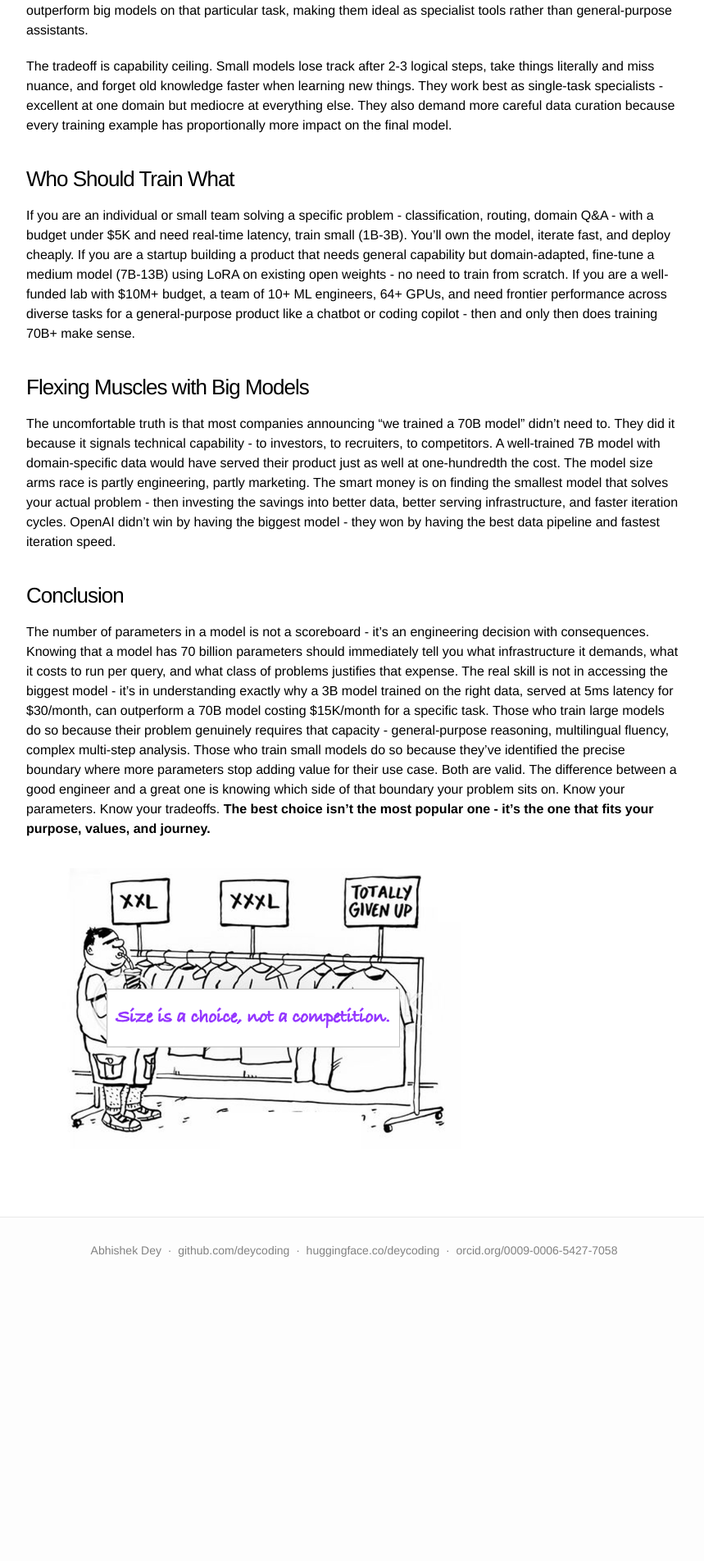
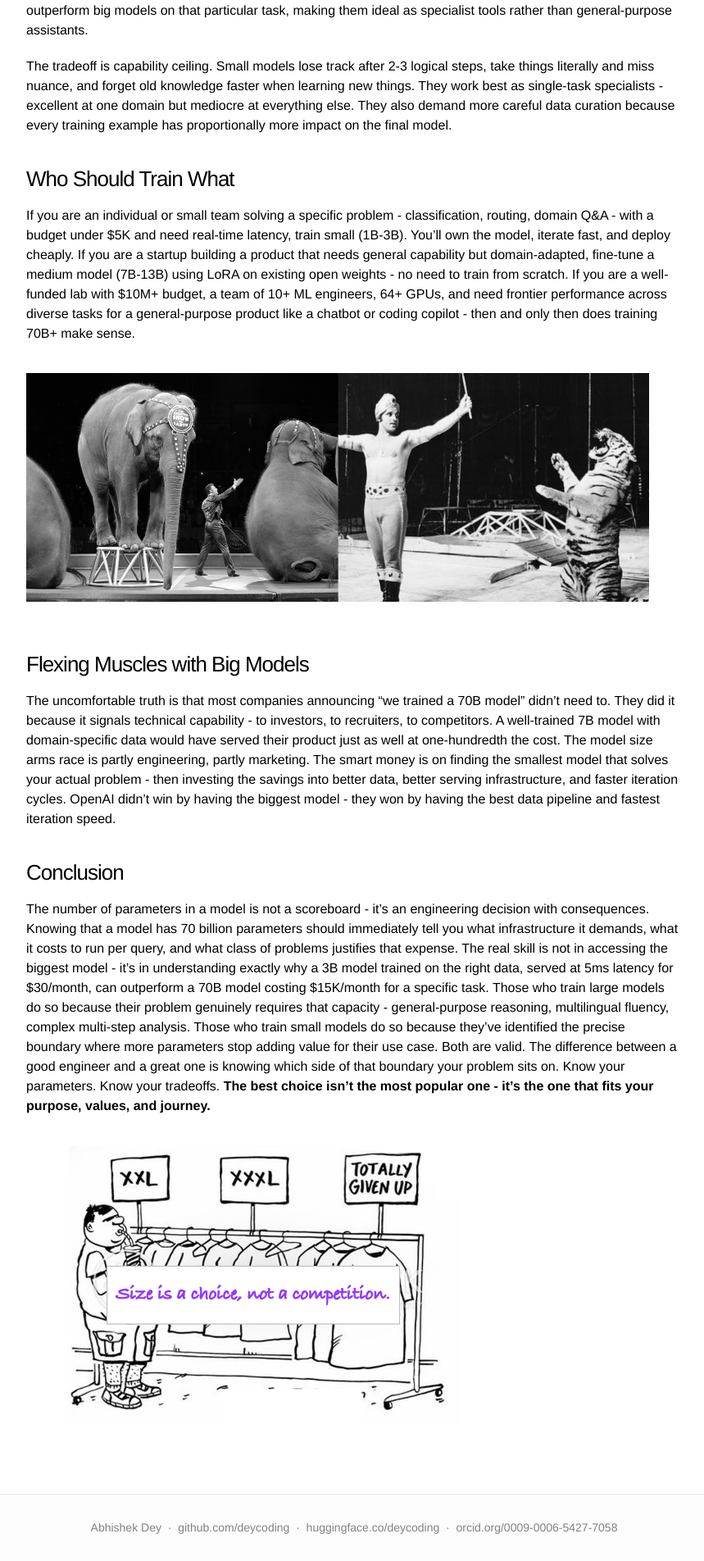
Before and after one commit to deycoding/deycoding.github.io, a Jekyll site: the page built from _posts/2026-06-15-what-does-70b-parameters-mean.md, in a window 1280 px wide. Shown: the part 4088-5992 px from the top of the page at 82% size, without its empty margins (208-1067 px from the left). Built offline with Jekyll 4.4.1, drawn with Linux system fonts in a browser that asks for light colours; before the commit the page ends 5654 px from its top, so only the background shows below that.

```diff
--- a/_posts/2026-06-15-what-does-70b-parameters-mean.md
+++ b/_posts/2026-06-15-what-does-70b-parameters-mean.md
@@ -86,6 +86,8 @@ The tradeoff is capability ceiling. Small models lose track after 2-3 logical st
 
 If you are an individual or small team solving a specific problem - classification, routing, domain Q&A - with a budget under $5K and need real-time latency, train small (1B-3B). You'll own the model, iterate fast, and deploy cheaply. If you are a startup building a product that needs general capability but domain-adapted, fine-tune a medium model (7B-13B) using LoRA on existing open weights - no need to train from scratch. If you are a well-funded lab with $10M+ budget, a team of 10+ ML engineers, 64+ GPUs, and need frontier performance across diverse tasks for a general-purpose product like a chatbot or coding copilot - then and only then does training 70B+ make sense.
 
+![Who Is Training What](/assets/images/WITW.png){: style="max-width:100%; width:760px; margin:1rem 0"}
+
 ### Flexing Muscles with Big Models
 
 The uncomfortable truth is that most companies announcing "we trained a 70B model" didn't need to. They did it because it signals technical capability - to investors, to recruiters, to competitors. A well-trained 7B model with domain-specific data would have served their product just as well at one-hundredth the cost. The model size arms race is partly engineering, partly marketing. The smart money is on finding the smallest model that solves your actual problem - then investing the savings into better data, better serving infrastructure, and faster iteration cycles. OpenAI didn't win by having the biggest model - they won by having the best data pipeline and fastest iteration speed.
```
Also changed, not shown: assets/images/WITW.png (added).
